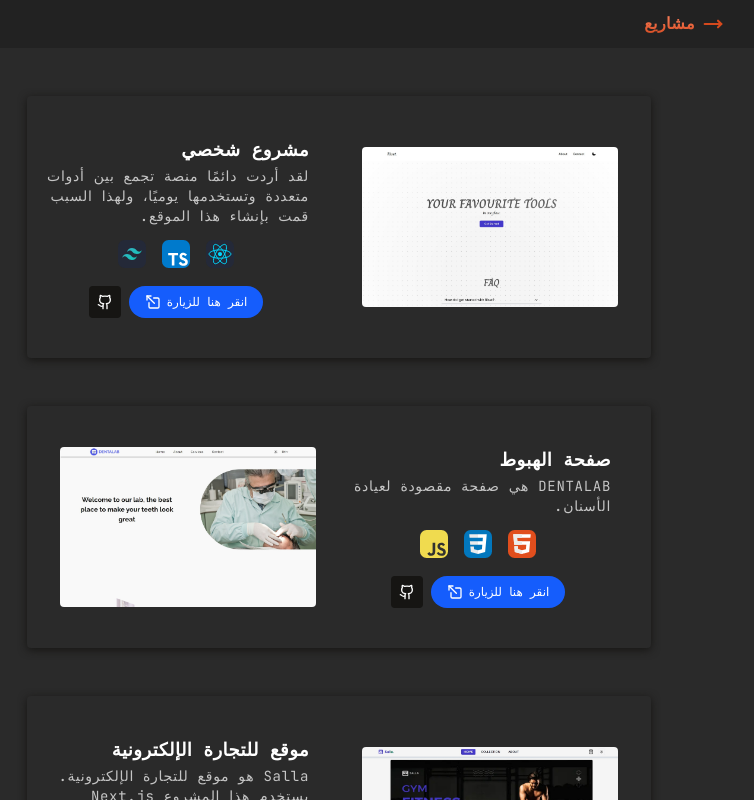
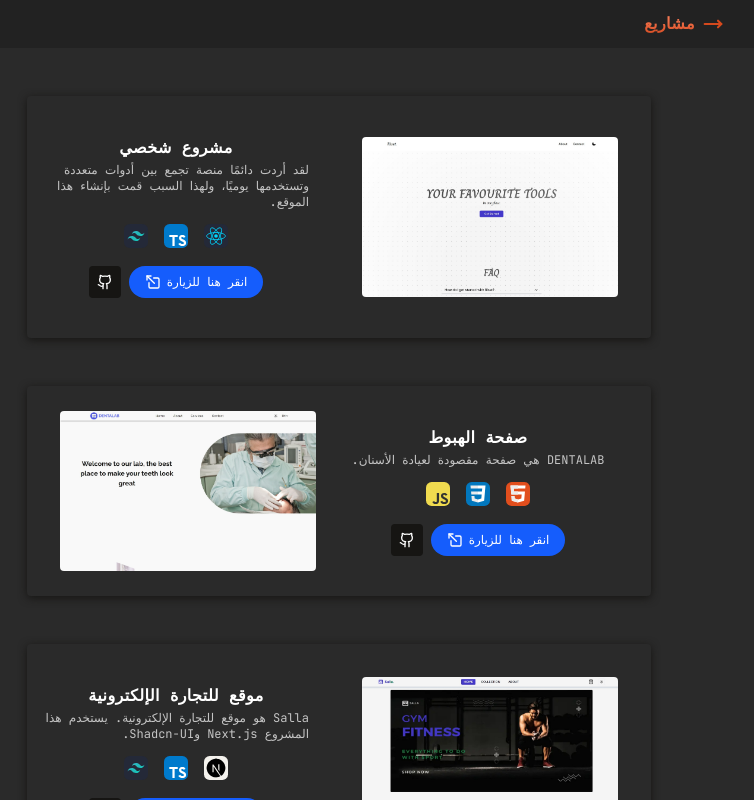
Before and after one commit to Falconstadium/react-portfolio, a React (Vite) app: page /ar/projects in a window 1280 px wide. Shown: the top 800 px of the page, without its empty margins (301-1055 px from the left). Built offline with nearby package versions, Linux system fonts and the light colour scheme.

Commit message:
update v1.8

```diff
--- a/src/assets/data.ts
+++ b/src/assets/data.ts
@@ -5,7 +5,8 @@ import { resources } from "../resources/sharedResources";
 import css from "/CSS.svg";
 import html from "/HTML.svg";
 import js from "/JavaScript.svg";
-import { default as next, default as react } from "/React-Dark.svg";
+import next from "/NextJS-Light.svg";
+import react from "/React-Dark.svg";
 import tailwind from "/TailwindCSS-Dark.svg";
 import ts from "/TypeScript.svg";
 
@@ -69,7 +70,7 @@ export const projects = [
     link: "https://risat.vercel.app/",
     githubRepo: "https://github.com/Falconstadium/risat",
     className: `${lang == "ar" ? "pr-6" : ""}`,
-    animate: "animate-risat",
+    animate: "animate-salla",
     stack1: react,
     stack2: ts,
     stack3: tailwind,
@@ -111,7 +112,7 @@ export const projects = [
     link: "https://al-rayaan.netlify.app/",
     githubRepo: "https://github.com/Falconstadium/al-rayyan",
     className: `lg:-order-1 ${lang == "ar" ? "pr-6" : ""}`,
-    animate: "animate-salla",
+    animate: "animate-risat",
     stack1: react,
     stack2: ts,
     stack3: tailwind,
--- a/src/components/Hero.tsx
+++ b/src/components/Hero.tsx
@@ -8,7 +8,7 @@ const lang = getLang() as LanguageKey;
 
 export const Hero = () => {
   return (
-    <div className="animate-fadein grid place-content-center place-items-center gap-6 px-6 py-16">
+    <div className="animate-fadein grid place-content-center place-items-center gap-6 px-6 py-12">
       <div className="img aspect-square w-56 bg-[url('/me-yassir.jpeg')] bg-cover bg-no-repeat xl:w-60"></div>
       <div className="grid gap-2 text-center">
         <div>
--- a/src/routes/ProjectsPage.tsx
+++ b/src/routes/ProjectsPage.tsx
@@ -56,27 +56,25 @@ const ProjectsPage = () => {
                 className="h-40 w-64 cursor-pointer rounded object-cover object-top transition-all duration-1000 ease-in-out hover:object-bottom active:object-bottom"
               />
               <div className={twMerge("grid gap-0.5 py-6", proj.className)}>
-                <h2 className="font-semibold tracking-wide capitalize xl:text-lg">
+                <h2 className="text-center font-semibold tracking-wide capitalize xl:text-base">
                   {proj.title}
                 </h2>
-                <p className="text-secondary text-xs tracking-wider xl:text-sm">
-                  {proj.desc}
-                </p>
+                <p className="text-secondary text-xs">{proj.desc}</p>
                 <div className="flex items-center justify-center gap-4 pt-3">
                   <img
                     src={proj.stack1}
                     alt={proj.stack1}
-                    className="w-7 transition-all duration-300 hover:-translate-y-2"
+                    className="w-6 transition-all duration-300 hover:-translate-y-1"
                   />
                   <img
                     src={proj.stack2}
                     alt={proj.stack2}
-                    className="w-7 transition-all duration-300 hover:-translate-y-2"
+                    className="w-6 transition-all duration-300 hover:-translate-y-1"
                   />
                   <img
                     src={proj.stack3}
                     alt={proj.stack3}
-                    className="w-7 transition-all duration-300 hover:-translate-y-2"
+                    className="w-6 transition-all duration-300 hover:-translate-y-1"
                   />
                 </div>
                 <div className="mt-4 flex items-center justify-center gap-2">
```
